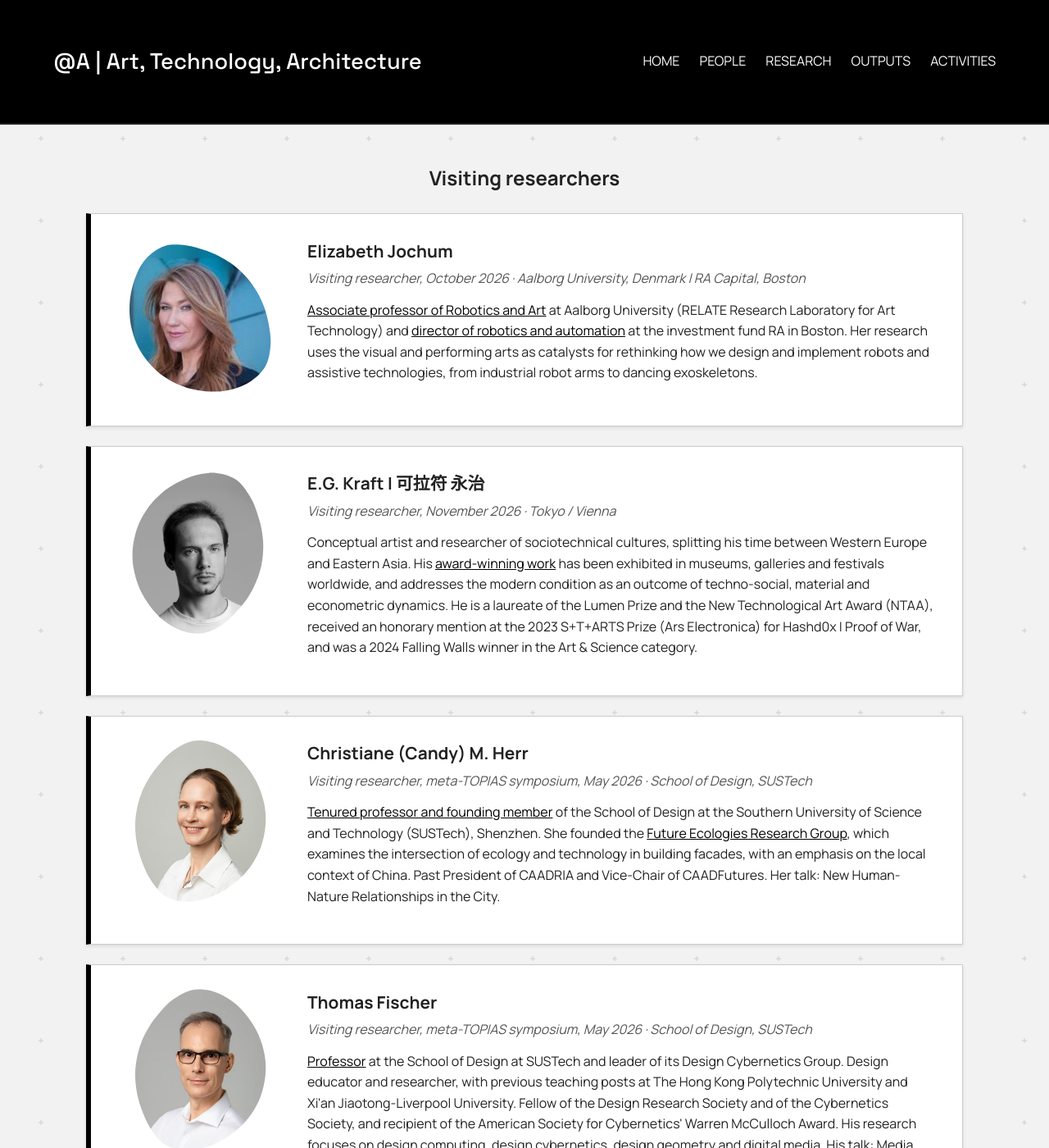
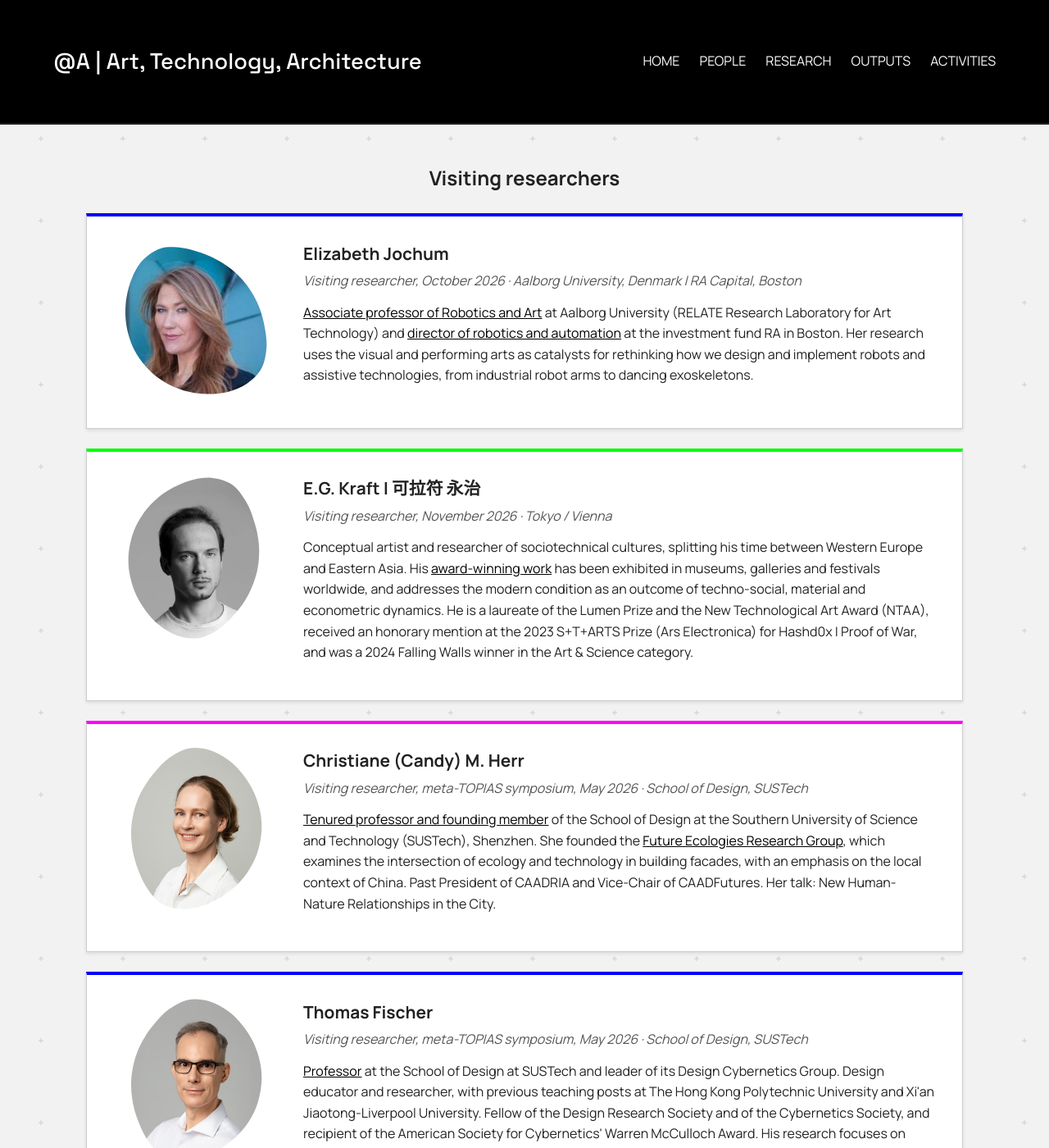
Before and after one commit to anqua/at-a, a Jekyll site: the page built from people.md, in a window 1280 px wide and 1400 px high, scrolled down 2981 px. Shown: the whole window at 82% size. Built offline with Jekyll 4.4.1, drawn with Linux system fonts in a browser that asks for light colours.

Commit message:
Visiting researchers: use the research cards' blue/green/magenta accents
Top border (4px) cycles blue, green, magenta, like the research cards,
replacing the black left edge.

Co-Authored-By: Claude Sonnet 5.5 <noreply@anthropic.com>

```diff
--- a/assets/css/style.css
+++ b/assets/css/style.css
@@ -928,7 +928,7 @@ main a.pub-thumb-link:hover {
   width: 100%;
   background: #fff;
   border: 1px solid #ccc;
-  border-left: 6px solid #000;
+  border-top: 4px solid #222;
   padding: 1.8em 2em;
   margin-bottom: 1.5em;
   box-shadow: 0 2px 4px rgba(0,0,0,0.1);
@@ -981,3 +981,8 @@ main a.pub-thumb-link:hover {
 .visiting-card:nth-of-type(5) .visiting-photo { clip-path: path("M 184.9 100.0 C 183.1 92.6 180.6 85.8 177.8 79.2 C 174.9 72.6 171.5 66.5 167.9 60.9 C 164.0 55.2 159.5 50.0 154.8 45.2 C 150.0 40.2 144.9 36.0 139.2 32.0 C 133.5 28.1 127.5 24.8 120.9 21.8 C 114.5 18.8 107.5 16.2 100.0 14.5 C 92.5 12.6 84.2 10.5 76.0 10.5 C 67.8 10.5 58.1 10.9 50.6 14.2 C 42.9 17.8 35.9 24.1 30.6 30.6 C 25.2 36.9 21.4 45.4 18.6 53.1 C 16.0 60.8 14.8 69.1 14.0 76.9 C 13.4 84.8 13.8 92.6 14.8 100.0 C 15.8 107.4 17.5 114.6 20.0 121.4 C 22.5 128.1 25.8 134.8 29.4 140.8 C 33.2 146.8 37.9 152.1 42.8 157.2 C 47.9 162.1 53.4 166.8 59.2 170.6 C 65.2 174.2 71.9 177.5 78.6 180.0 C 85.4 182.5 92.6 184.2 100.0 185.2 C 107.4 186.1 115.2 186.5 123.1 185.9 C 130.8 185.2 139.2 184.0 146.9 181.4 C 154.8 178.8 163.4 175.2 169.9 169.9 C 176.2 164.6 182.8 157.2 185.9 149.5 C 189.1 141.9 189.1 132.0 188.8 123.9 C 188.6 115.5 186.8 107.4 184.9 100.0 Z"); }
 .visiting-card:nth-of-type(6) .visiting-photo { clip-path: path("M 30.1 148.1 C 27.4 141.0, 25.5 134.0, 24.1 127.0 C 22.9 120.0, 22.0 113.1, 22.0 106.2 C 21.9 99.4, 22.5 92.6, 23.8 86.0 C 24.9 79.4, 26.6 72.8, 29.1 66.4 C 31.5 59.9, 34.6 53.6, 38.4 47.5 C 42.0 41.4, 46.4 35.4, 51.4 29.6 C 56.5 23.8, 62.1 17.2, 68.9 12.6 C 75.6 7.9, 84.0 3.0, 92.1 1.4 C 100.2 -0.1, 109.8 1.1, 117.8 3.4 C 125.8 5.8, 133.6 10.4, 140.2 15.2 C 147.0 20.0, 152.8 26.2, 157.6 32.2 C 162.6 38.4, 166.9 44.9, 170.2 51.6 C 173.6 58.2, 176.1 65.2, 178.0 72.2 C 179.9 79.2, 181.0 86.4, 181.2 93.5 C 181.5 100.5, 180.8 107.8, 179.5 114.6 C 178.2 121.5, 176.4 128.5, 173.6 135.0 C 170.9 141.5, 167.2 147.9, 163.1 153.8 C 158.9 159.6, 153.9 165.1, 148.4 170.1 C 142.9 175.1, 136.6 179.9, 129.8 183.8 C 123.0 187.6, 115.5 191.4, 107.5 193.6 C 99.6 195.9, 90.5 197.9, 82.1 197.2 C 73.8 196.5, 64.4 194.1, 57.4 189.6 C 50.5 185.0, 44.9 176.9, 40.4 170.0 C 35.9 163.1, 32.9 155.4, 30.1 148.1 Z"); }
 .visiting-card .visiting-photo--logo { clip-path: path("M 107.4 15.5 C 114.6 18.0, 121.2 20.9, 127.5 24.5 C 133.9 27.9, 139.5 31.5, 144.9 35.9 C 150.1 40.1, 155.1 45.1, 159.4 50.1 C 163.9 55.4, 167.8 60.9, 171.1 66.9 C 174.5 72.8, 177.4 79.2, 179.8 86.0 C 182.1 92.8, 184.0 99.9, 185.2 107.5 C 186.5 115.1, 187.9 123.5, 187.1 131.8 C 186.5 140.0, 185.1 149.5, 180.9 156.8 C 176.9 164.0, 170.0 170.5, 163.1 175.2 C 156.1 180.0, 147.5 183.1, 139.8 185.1 C 131.8 187.2, 123.2 187.8, 115.4 187.8 C 107.5 187.5, 99.9 186.6, 92.6 184.9 C 85.2 183.4, 78.1 180.8, 71.8 177.9 C 65.1 174.8, 58.9 171.1, 53.2 166.8 C 47.8 162.5, 42.6 157.4, 38.0 152.0 C 33.5 146.6, 29.4 140.6, 26.1 134.5 C 22.9 128.1, 20.2 121.4, 18.5 114.2 C 16.6 107.4, 15.4 100.0, 15.1 92.6 C 14.8 85.1, 15.1 77.4, 16.5 69.5 C 17.9 61.9, 19.8 53.8, 23.1 46.1 C 26.2 38.5, 30.6 30.2, 36.5 24.2 C 42.2 18.2, 50.1 12.6, 58.1 10.1 C 66.0 7.8, 75.9 8.5, 84.0 9.4 C 92.2 10.2, 100.1 12.9, 107.4 15.5 Z"); }
+
+/* same accent colours as the research cards (blue, green, magenta), cycled per visitor */
+.visiting-card:nth-of-type(3n+1) { border-top-color: #0000ff; }
+.visiting-card:nth-of-type(3n+2) { border-top-color: #00ff00; }
+.visiting-card:nth-of-type(3n+3) { border-top-color: #ff00ff; }
```
